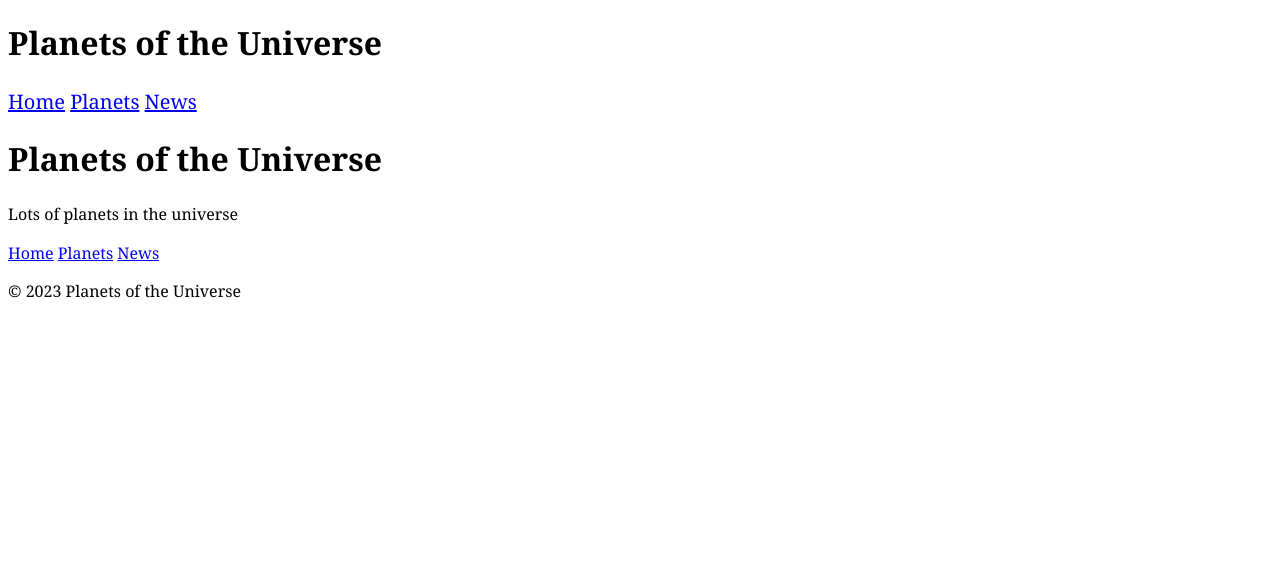
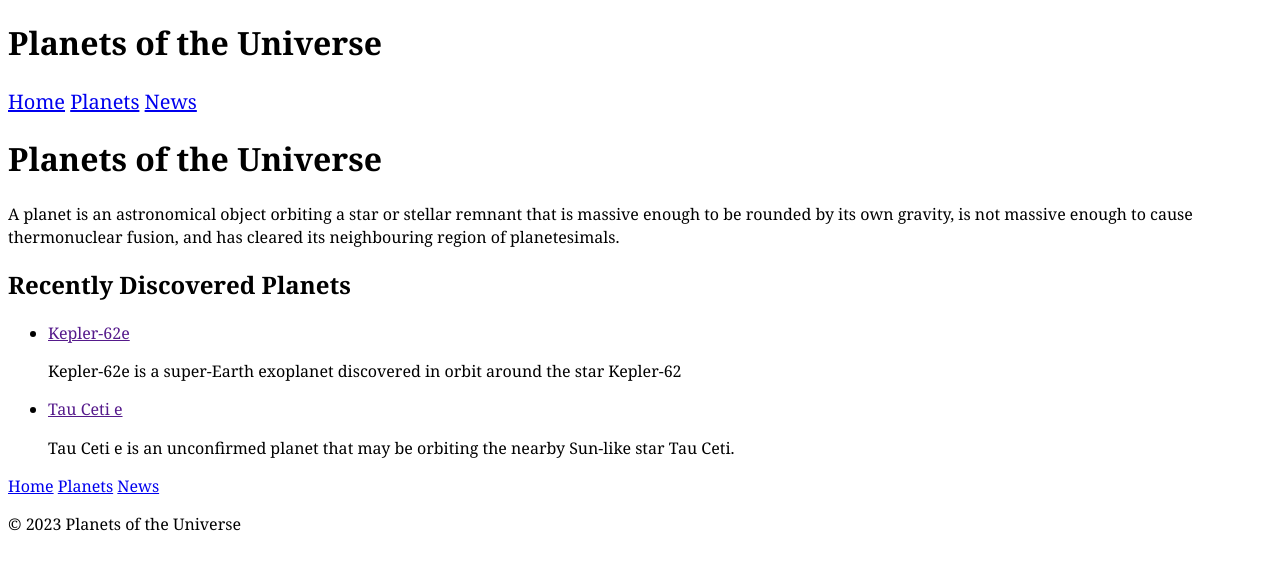
Before and after one commit to Mozzie455/planets_of_the_universe, a Jekyll site: the page built from index.html, in a window 1280 px wide. Shown: the top 570 px of the page. Built offline with Jekyll 4.4.1, drawn with Linux system fonts in a browser that asks for light colours; Markdown is read by kramdown in place of the engine named in the settings.

Commit message:
Limiting post loop

```diff
--- a/_config.yml
+++ b/_config.yml
@@ -1,3 +1,3 @@
-markdown: redcarpet
+markdown: kramdown
 baseurl: /planets_of_the_universe/
 exclude: ['README.md']
--- a/index.html
+++ b/index.html
@@ -2,5 +2,15 @@
 layout: default
 ---
 
-  <h1>Planets of the Universe</h1>
-  <p>Lots of planets in the universe</p>
+<h1>Planets of the Universe</h1>
+<p>A planet is an astronomical object orbiting a star or stellar remnant that is massive enough to be rounded by its own gravity, is not massive enough to cause thermonuclear fusion, and has cleared its neighbouring region of planetesimals.</p>
+
+<h2>Recently Discovered Planets</h2>
+<ul>
+  {% for news in site.categories.recently-discovered limit:2 %}
+  <li>
+    <a href="">{{news.title}}</a>
+    <p>{{news.meta}}</p>
+  </li>
+  {% endfor %}
+</ul>
--- a/news.html
+++ b/news.html
@@ -4,7 +4,7 @@
 
 <h1>News</h1>
 <ul>
-  {% for news in site.posts %}
+  {% for news in site.categories.news %}
   <li>
     <a href="">{{news.title}}</a>
     <p>{{news.meta}}</p>
```
Also changed, not shown: _posts/news/2013-09-26-water-in-martian-dirt.md (added, +11 -0 lines), _posts/news/2013-10-06-clouds-on-kepler-7b-mapped.md (added, +13 -0 lines), _posts/news/2013-10-09-planet-without-star.md (added, +11 -0 lines), _posts/recently-discovered/2010-09-29-gliese-581-g.md (added, +9 -0 lines), _posts/recently-discovered/2012-12-19-tau-ceti-e.md (added, +9 -0 lines), _posts/recently-discovered/2013-01-01-kepler-62-e.md (added, +9 -0 lines).
